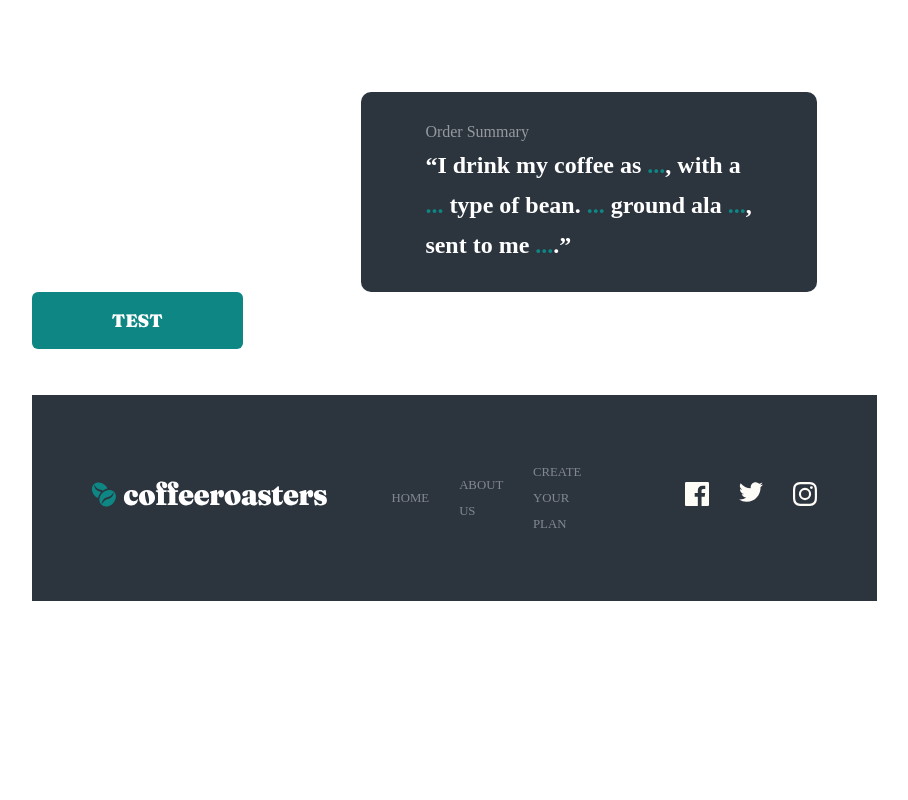
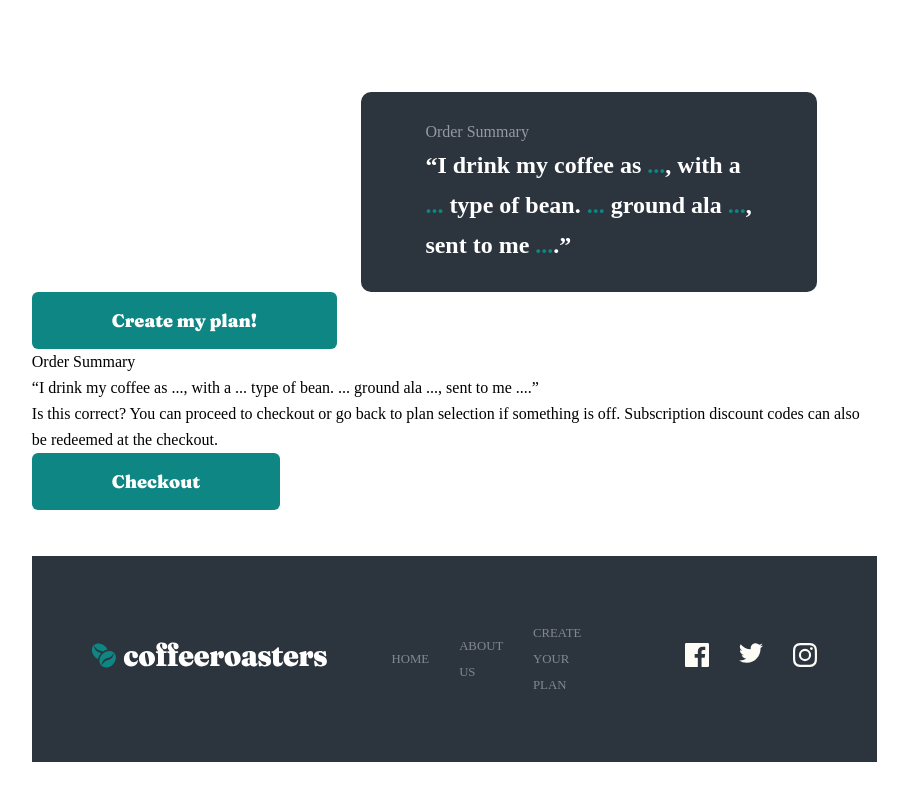
Before and after one commit to DavyFungALoi/coffee-subscription, a React (Create React App) app: page /subscribe in a window 1280 px wide. Shown: the part 2093-2893 px from the top of the page, without its empty margins (173-1081 px from the left). Before the commit the page ends 2782 px from the top, so only its background shows below. Built offline with nearby package versions, Linux system fonts and the light colour scheme.

Commit message:
added the data and switch statement for the order modal

```diff
--- /dev/null
+++ b/src/Components/OrderSummaryModel.js
@@ -0,0 +1,51 @@
+import React, { useEffect, useState } from "react";
+
+const OrderSummaryModel = (props) => {
+  const { questionAnswer } = props;
+  const { howOftenCoffee } = questionAnswer;
+
+  const [paymentModel, setPaymentModel] = useState();
+
+  useEffect(() => {
+    switch (howOftenCoffee) {
+      case "Every week":
+        setPaymentModel("€7.20/wk");
+        break;
+      case "Every 2 weeks":
+        setPaymentModel("€9.60/2wk");
+        break;
+      case "Every month":
+        setPaymentModel("€12.00/mo");
+        break;
+      default:
+        console.log("nothing yet");
+    }
+  }, [howOftenCoffee]);
+
+  return (
+    <div className="order-modal-container">
+      <div className="order-modal__header">Order Summary</div>
+      <div className="order-modal__content">
+        “I drink my coffee as
+        <span>{` ${questionAnswer.howDrinkCoffee}`}</span>, with a
+        <span>{` ${questionAnswer.typeCoffee}`} </span>type of bean.
+        <span>{`  ${questionAnswer.howMuchCoffee}`}</span> ground ala
+        <span>{` ${questionAnswer.grindCoffee}`}</span>, sent to me
+        <span>{` ${questionAnswer.howOftenCoffee}`}</span>.”
+      </div>
+      <div className="order-modal__micro-copy">
+        Is this correct? You can proceed to checkout or go back to plan
+        selection if something is off. Subscription discount codes can also be
+        redeemed at the checkout.
+      </div>
+      <div className="order-modal__checkout-container">
+        <div>{paymentModel}</div>
+        <a href="/home">
+          <button className="btn">Checkout</button>
+        </a>
+      </div>
+    </div>
+  );
+};
+
+export default OrderSummaryModel;
--- a/src/Components/SubscriptionCard.js
+++ b/src/Components/SubscriptionCard.js
@@ -15,9 +15,7 @@ const SubscriptionCard = (props) => {
     backgroundColor: "#0E8784",
     color: "white",
   };
-  const sameold = {
-    backgroundColor: "#F4F1EB",
-  };
+  const sameold = {};
 
   return (
     <div
--- a/src/Screens/SubscribeScreen.js
+++ b/src/Screens/SubscribeScreen.js
@@ -4,6 +4,7 @@ import HowItworks from "../Components/HowItworks";
 import SubScriptionCards from "../Components/SubscriptionCards";
 import subscribeData from "../assets/subscriptionData";
 import { useState } from "react";
+import OrderSummaryModel from "../Components/OrderSummaryModel";
 
 const SubscribeScreen = () => {
   const [questionAnswer, setQuestionAnswer] = useState({
@@ -46,6 +47,8 @@ const SubscribeScreen = () => {
         return;
     }
   };
+
+  const confirmOrderModal = () => {};
 
   const testHandler = () => {
     console.log(questionAnswer);
@@ -124,9 +127,10 @@ const SubscribeScreen = () => {
             testHandler();
           }}
         >
-          TEST
+          Create my plan!
         </button>
       </div>
+      <OrderSummaryModel questionAnswer={questionAnswer}></OrderSummaryModel>
     </div>
   );
 };
```
